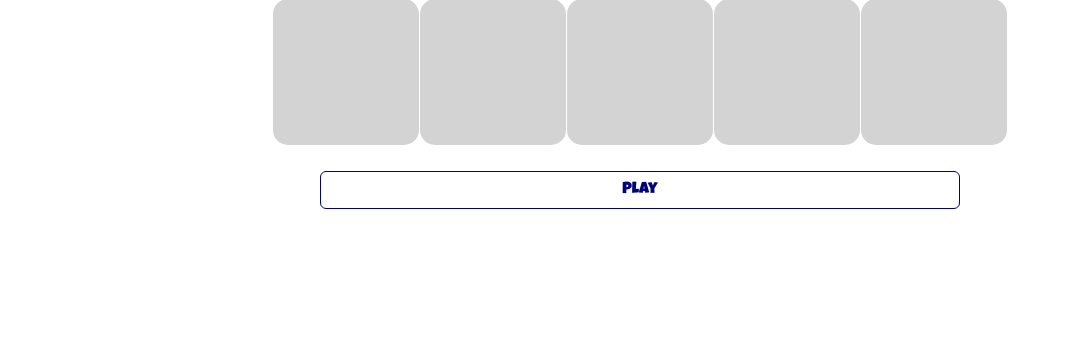
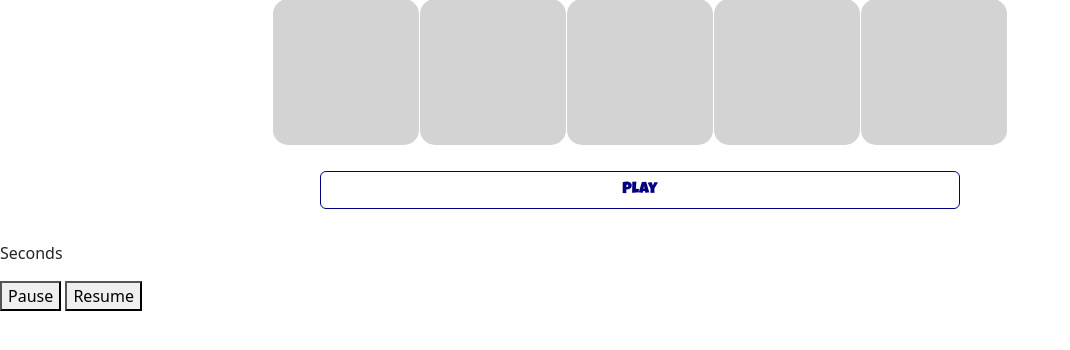
Before and after one commit to tdot123-1/word-games, a Flask app: page /word-rush in a window 1280 px wide. Shown: the part 278-628 px from the top of the page, without its empty margins (0-1070 px from the left). Run offline with Flask 3, Linux system fonts and the light colour scheme.

Commit message:
added timer

```diff
--- a/word_games_app/static/word-games/js/functions.js
+++ b/word_games_app/static/word-games/js/functions.js
@@ -165,3 +165,64 @@
         this.playBtn.innerHTML = "play again?";
     }
 }
+
+
+export function runTimer(timerSeconds, timerInterval, timerElement, timerEnd, timerPause=false) {
+
+    clearInterval(timerInterval);
+
+    timerInterval = setInterval(() => {
+        if (timerSeconds > 0 && !timerPause) {
+            timerSeconds -= 1;
+            timerElement.innerText = timerSeconds;
+            // display time left
+        }
+        else {
+            clearInterval(timerInterval);
+            // end of game
+            if (timerSeconds === 0) {
+               timerEnd();
+            }
+        }
+    }, 1000);
+}
+
+
+export class Timer {
+    constructor(seconds, element, end) {
+        this.seconds = seconds;
+        this.interval = null;
+        this.element = element;
+        this.end = end;
+        this.paused = false;
+    }
+
+    start() {
+
+        // check to make sure there aren't multiple intervals called
+        if (this.interval) {
+            clearInterval(this.interval);
+        }
+
+        this.interval = setInterval(() => {
+            if (this.seconds > 0 && !this.paused) {
+                // display time left
+                this.seconds -= 1;
+                this.element.innerText = this.seconds;
+            }
+            else if (this.seconds === 0) {
+                // end of game
+                clearInterval(this.interval);
+                this.end();
+            }
+        }, 1000);
+    }
+
+    pause() {
+        this.paused = true;
+    }
+
+    resume () {
+        this.paused = false;
+    }
+}
--- a/word_games_app/static/word-games/js/word-rush.js
+++ b/word_games_app/static/word-games/js/word-rush.js
@@ -5,6 +5,8 @@
     scrollPage,
     checkWordValidity,
     GameState,
+    runTimer,
+    Timer,
  } from "./functions.js";
 
  document.addEventListener("DOMContentLoaded", () => {
@@ -15,19 +17,37 @@
     const playBtn = document.getElementById("guess-btn");
     loadingSpinner.style.display = "none";
 
+    const timerDisplay = document.getElementById("timer");
+
     const gameState = new GameState("wordRush", 0, playBtn, loadingSpinner, userId);
 
-    const wordNodeList = document.querySelectorAll(".guess-1");
+    const timer = new Timer(90, timerDisplay, timerEnd)
+
+    const pauseBtn = document.getElementById("pause");
+    const resumeBtn = document.getElementById("resume");
+
+    function timerEnd() {
+        timerDisplay.innerText = "Timer ended";
+    }
+
+
 
     // get all letters -> form string
     playBtn.addEventListener("click", () => {
 
-        const lettersArr = Array.from(wordNodeList).map(input => input.value);
+        const wordNodeList = document.querySelectorAll(".guess-1");
 
-        console.log(lettersArr);
+        const wordArr = Array.from(wordNodeList).map(input => input.value);
+        const wordStr = wordArr.join("");
+
+        console.log(wordArr);
+        console.log(wordStr);
     });
 
     // validate word
+    async function processWord() {
+
+    }
     // freeze letter in place
     // empty other inputs
 
--- a/word_games_app/templates/word-games/word-rush.html
+++ b/word_games_app/templates/word-games/word-rush.html
@@ -38,6 +38,14 @@
     </div>
 </div>
 
+<!--TESTING TIMER-->
+<div>
+    <p><span id="timer"></span> Seconds</p>
+</div>
+<button id="pause">Pause</button>
+<button id="resume">Resume</button>
+
+
 <script>
     const userId = "{{ user.id }}"
 </script>
```
